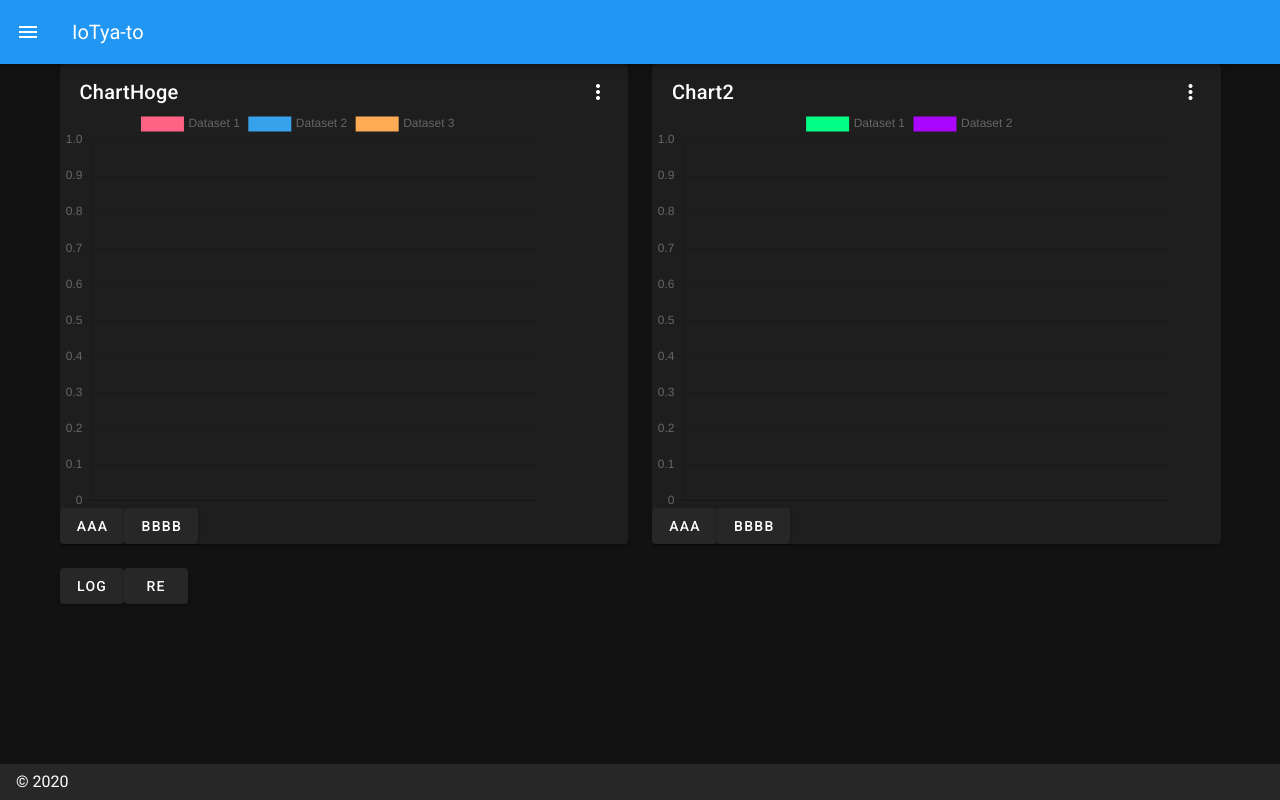
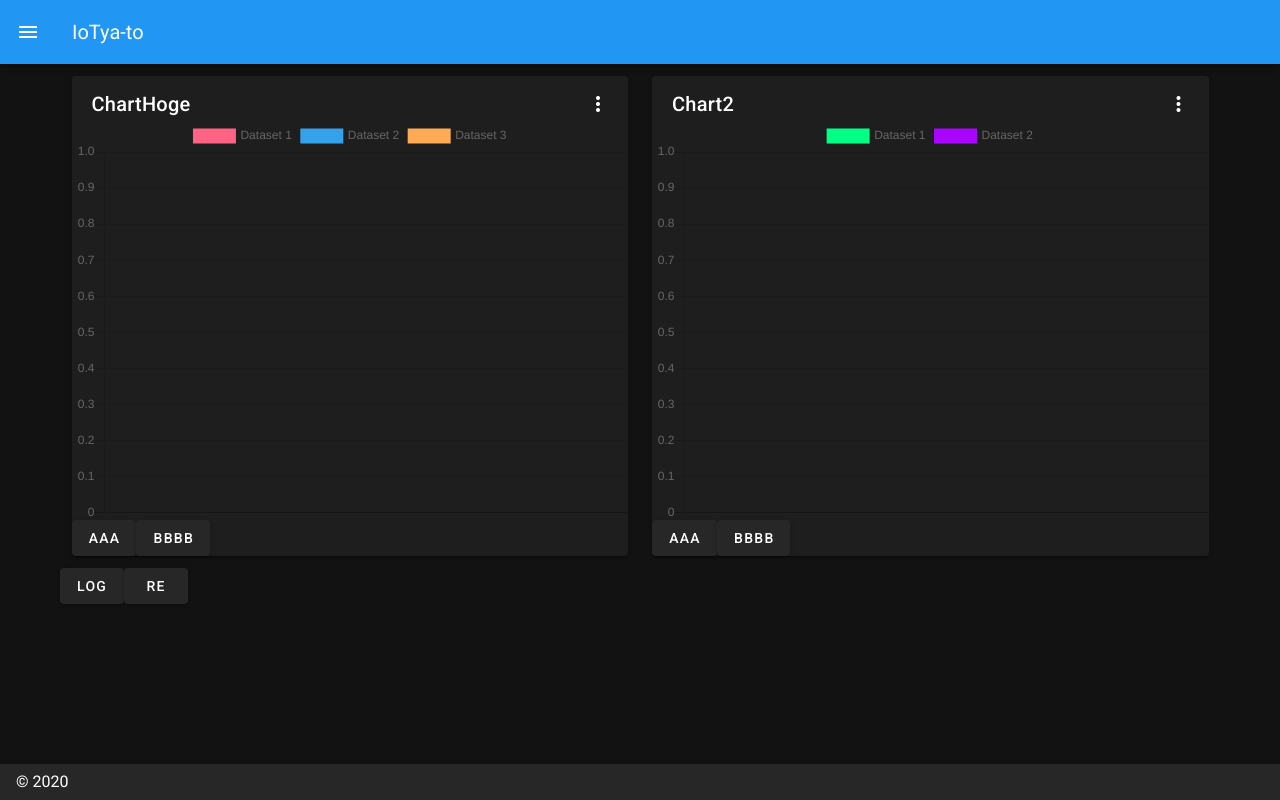
Before and after one commit to IoTya-To/IoTya-to, a Nuxt app: page / in a window 1280 px wide. Built offline with nearby package versions, Linux system fonts and the light colour scheme.

Commit message:
Dragableの実装並べ替え機能

```diff
--- a/pages/index.vue
+++ b/pages/index.vue
@@ -1,8 +1,7 @@
 <template>
-  <v-layout :key="componentKey" column justify-center align-center>
-    <v-flex>
-      <v-row>
-        <Draggable v-model="charts" tag="v-layout" ：sort=" true ">
+  <v-layout column justify-center align-center>
+    <v-container fluid>
+      <Draggable v-model="charts" tag="v-row" ：sort=" true " @change="refresh" >
         <v-col
           v-for="(chart,n) in charts"
           :key="n"
@@ -11,20 +10,18 @@
           :md="getmd(charts)"
           :lg="getmd(charts)"
         >
-            <ChartCard v-model="charts[n]" :chart-list="charts[n]" />
+          <ChartCard :key="componentKey" v-model="charts[n]" :chart-list="charts[n]" />
         </v-col>
       </Draggable>
-        <v-col cols="12">
-          <v-spacer />
+      <v-row>
         <v-btn @click="sout">
           log
         </v-btn>
         <v-btn @click="refresh">
           re
         </v-btn>
-        </v-col>
       </v-row>
-    </v-flex>
+    </v-container>
   </v-layout>
 </template>
 <script>
```
Lines whose indentation alone changed are shown as unchanged.
